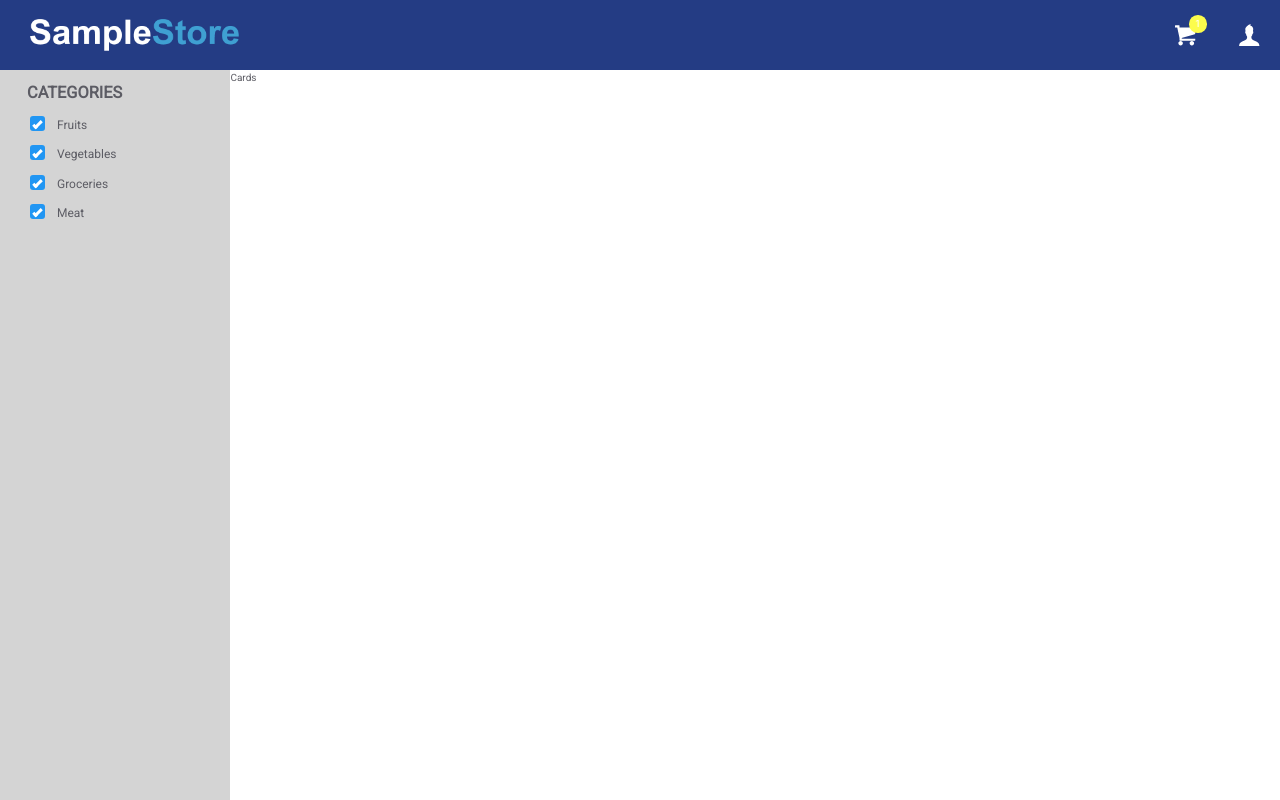
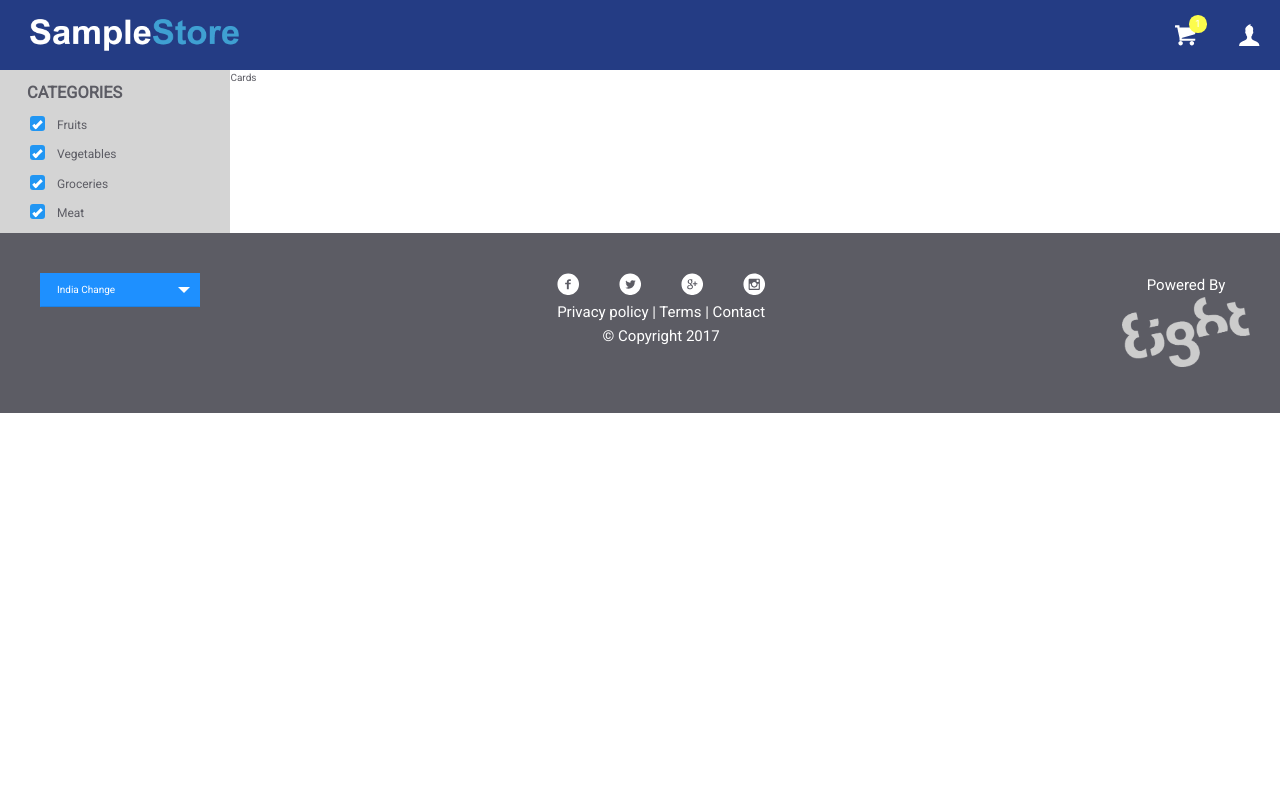
Before and after one commit to MrHope312/sample_store, a website: page index.html in a window 1280 px wide. Shown: the top 800 px of the page. Drawn offline with Linux system fonts and the light colour scheme.

```diff
--- a/index.html
+++ b/index.html
@@ -14,7 +14,7 @@
 <body>
     <section class="container">
         <header class="header">
-            <img src="./img/headerLogo.png" alt="" class="logo">
+            <img src="./img/headerLogo.png" alt="#" class="logo">
             <nav class="user-nav">
                 <div class="user-nav__icon-box">
                     <svg class="user-nav__icon">
@@ -55,39 +55,40 @@
         </div>
     </section>
     <footer class="footer">
-        <nav class="nav-footer">
-            <div class="footer-items">
+            <div class="footer__items">
                 <div class="custom-select" style="width:200px;">
                     <select>
                         <option value="0">India Change</option>
                         <option value="1">USA Change</option>
                     </select>
                 </div>
-                <div class="mid-items">
+                <div class="footer__mid-items">
                     <ul class="footer__list">
-                        <li class="footer__item"><svg>
+                        <li class="footer__item"><svg class="user-nav__icon">
                                 <use xlink:href="img/sprite.svg#icon-facebook-with-circle"></use>
                                 </use>
                             </svg></li>
-                        <li class="footer__item"><svg>
+                        <li class="footer__item"><svg class="user-nav__icon">
                                 <use xlink:href="img/sprite.svg#icon-twitter-with-circle"></use>
                                 </use>
                             </svg></li>
-                        <li class="footer__item"><svg>
+                        <li class="footer__item"><svg class="user-nav__icon">
                                 <use xlink:href="img/sprite.svg#icon-google-with-circle"></use>
                                 </use>
                             </svg></li>
-                        <li class="footer__item"><svg>
+                        <li class="footer__item"><svg class="user-nav__icon">
                                 <use xlink:href="img/sprite.svg#icon-instagram-with-circle"></use>
                                 </use>
                             </svg></li>
                     </ul>
+                    <p> Privacy policy | Terms | Contact</p>
+                    <p> &copy; Copyright 2017</p>
                 </div>
-                <div class="end">
-                    <img src="./img/footerLogo.png" alt="#">
+                <div class="footer__end">
+                    <p>Powered By</p>
+                    <img src="./img/footerLogo.png" alt="#" class="flogo">
                 </div>
             </div>
-        </nav>
     </footer>
     <script src="js/dropdown.js"></script>
 </body>
--- a/sass/_components.scss
+++ b/sass/_components.scss
@@ -3,7 +3,6 @@
 .logo {
     height: 3.25rem;
     margin-left: 3rem;
-
 }
 /////////////////////////////////
 //USER NAVIGATION
--- a/sass/_footer.scss
+++ b/sass/_footer.scss
@@ -1,26 +1,37 @@
 .footer{
+    height:18rem;
     background-color: $color-secondary-dark;
+    color:white;
+
+  &__items{
+    display: flex;
+    justify-content: space-between;
+    align-content: center;
+    padding-top:4rem;
+  }
+
+
+  &__list{
+    display:flex;
+    justify-content: space-between;
+    align-content: center;
+  }
+  &__item{
+    list-style:none;
+  }
+  &__end{
+    margin-right:3rem;
+  }
+
+}
+p{
+  text-align: center;
+  font-size: 1.5rem;
 }
 
-
-
-
-
-
-
-
-
-
-
-
-
-
-
-
-
-
-
-
+ .flogo{
+   height:7rem;
+ }
 
 
 
@@ -30,6 +41,7 @@
 
  .custom-select {
     position: relative;
+    padding-left:4rem;
   }
 
   .custom-select select {
--- a/sass/_layout.scss
+++ b/sass/_layout.scss
@@ -6,6 +6,5 @@
 }
 .product-cards {
     background-color: fff;
-    height:80rem;
     flex: 1;
 }
```
Also changed, not shown: css/main.css, 1 other file.
